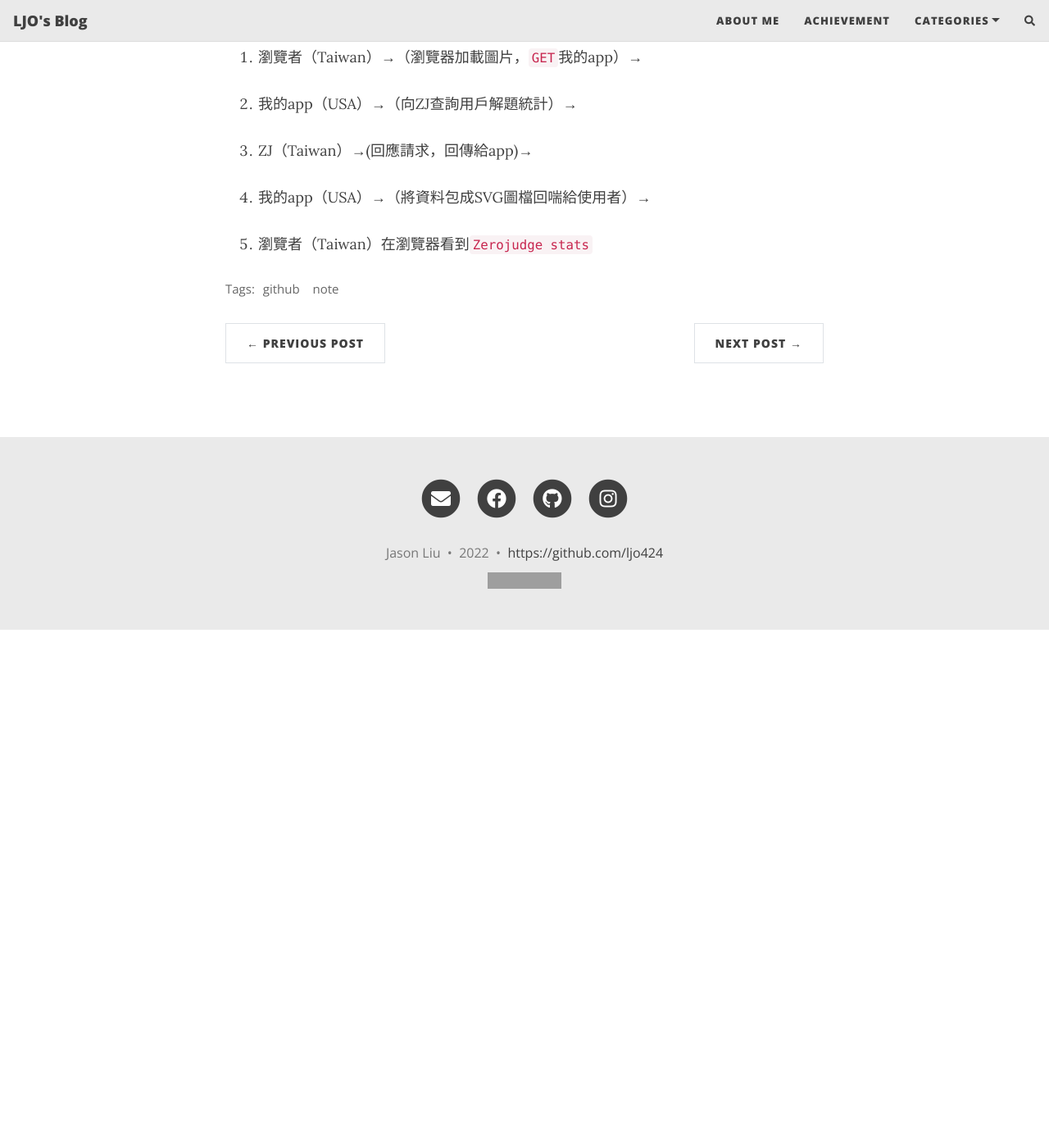
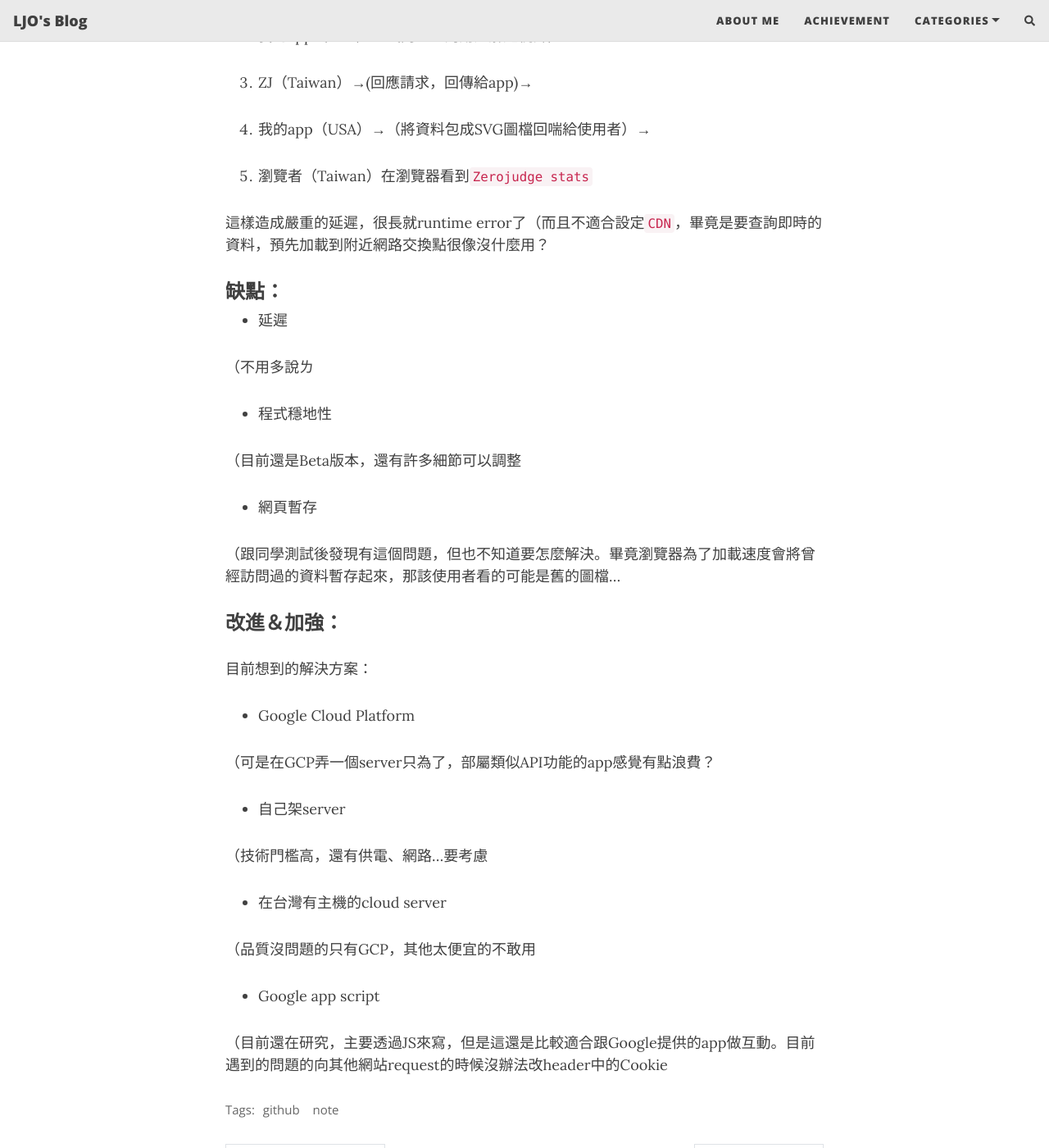
Before and after one commit to jason810496/blog, a Jekyll site: the page built from _posts/2022-03-22-ZJstats0.md, in a window 1280 px wide and 1400 px high, scrolled down 4898 px. Shown: the whole window at 82% size. Built offline with Jekyll 4.4.1, drawn with Linux system fonts in a browser that asks for light colours; nearby versions of some CDN libraries; comment, search, counter and statistics services are not loaded; a file with an impossible date is left out; before the commit the page ends 5666 px from its top, so only the background shows below that; grey boxes are pictures that could not be loaded.

Commit message:
finish zj stats blog

````diff
--- a/_posts/2022-03-22-ZJstats0.md
+++ b/_posts/2022-03-22-ZJstats0.md
@@ -137,15 +137,7 @@ readtime: true
 https://stackoverflow.com/questions/71529064/is-there-any-solution-that-can-show-svg-without-html-tags-using-flask
 
 
-
-
-```python
-
-
-```
-
-
-### 部署app
+### 部署app：
 
 #### Heroku
 
@@ -174,3 +166,37 @@ https://stackoverflow.com/questions/71529064/is-there-any-solution-that-can-show
 4. 我的app（USA）→（將資料包成SVG圖檔回喘給使用者）→
 
 5. 瀏覽者（Taiwan）在瀏覽器看到`Zerojudge stats`
+
+這樣造成嚴重的延遲，很長就runtime error了（而且不適合設定`CDN`，畢竟是要查詢即時的資料，預先加載到附近網路交換點很像沒什麼用？
+
+
+### 缺點：
+
+- 延遲
+
+（不用多說ㄌ
+- 程式穩地性
+
+（目前還是Beta版本，還有許多細節可以調整
+
+- 網頁暫存
+
+（跟同學測試後發現有這個問題，但也不知道要怎麼解決。畢竟瀏覽器為了加載速度會將曾經訪問過的資料暫存起來，那該使用者看的可能是舊的圖檔...
+### 改進＆加強：
+目前想到的解決方案：
+
+- Google Cloud Platform
+
+（可是在GCP弄一個server只為了，部屬類似API功能的app感覺有點浪費？
+
+- 自己架server
+
+（技術門檻高，還有供電、網路...要考慮
+
+- 在台灣有主機的cloud server
+
+（品質沒問題的只有GCP，其他太便宜的不敢用
+
+- Google app script
+
+（目前還在研究，主要透過JS來寫，但是這還是比較適合跟Google提供的app做互動。目前遇到的問題的向其他網站request的時候沒辦法改header中的Cookie
````
